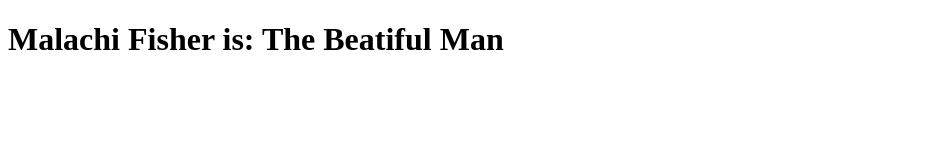
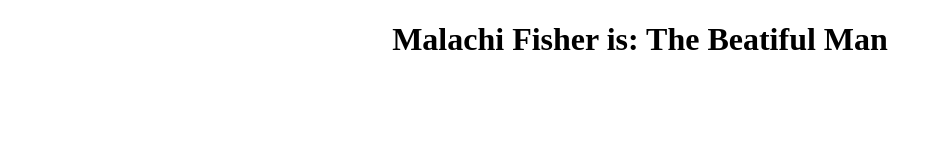
Before and after one commit to TheBeautifulMan/TheBeautifulman.github.io, a plain HTML site: page index.html in a window 1280 px wide. Shown: the whole page, without its empty margins (0-942 px from the left). Drawn offline with Linux system fonts and the light colour scheme.

Commit message:
Update index.html

```diff
--- a/index.html
+++ b/index.html
@@ -4,6 +4,6 @@
 		<title>Malachi Fisher is: The Beatiful Man</title>
 	<head>
 	<body>
-		<h1>Malachi Fisher is: The Beatiful Man</h1>
+		<center><h1>Malachi Fisher is: The Beatiful Man</h1><center>
 	</body>
 </html>
```
